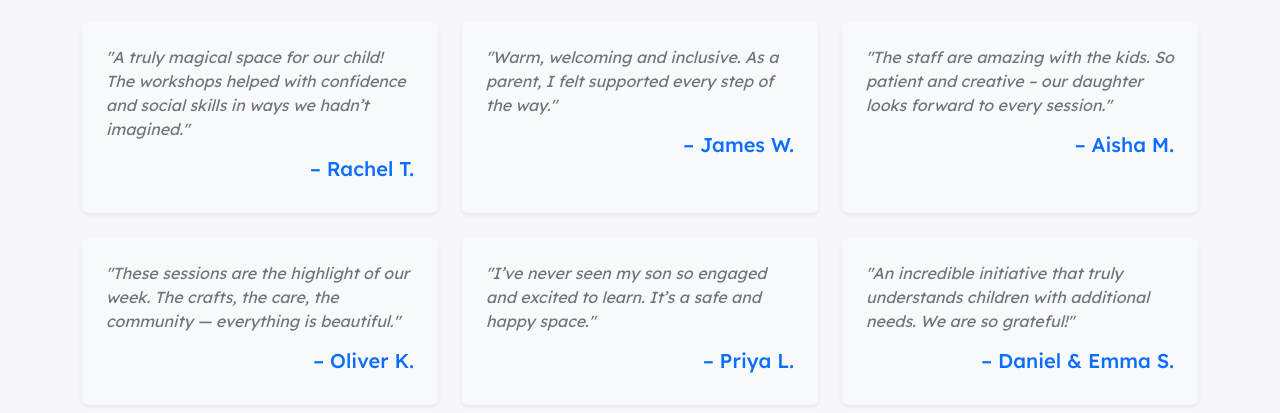
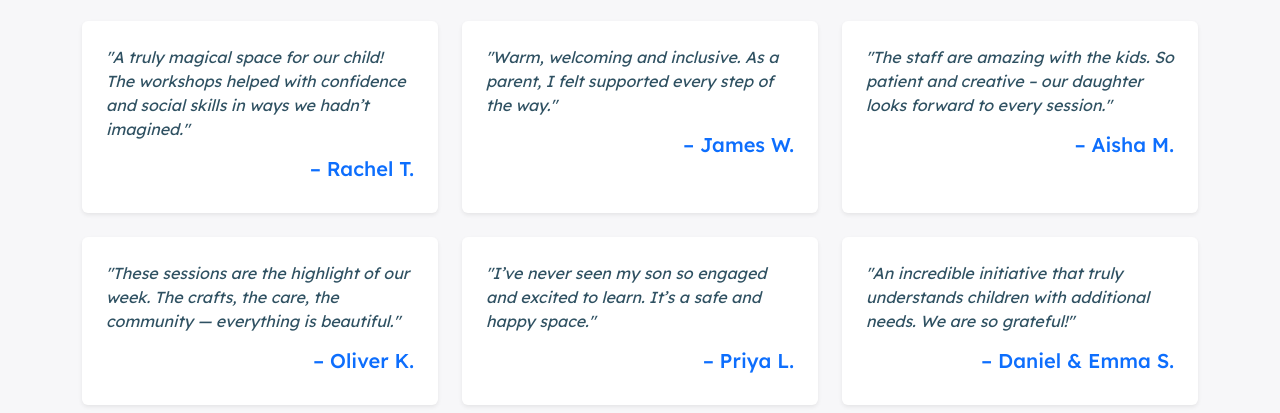
Before and after one commit to CtrlAltKismet/Sprout-and-Spark, a plain HTML site: page Reviews.html in a window 1280 px wide. Shown: the part 387-800 px from the top of the page. Drawn offline with nearby package versions, Linux system fonts and the light colour scheme.

Commit message:
Altered bootstrap colours on reviews page for better legibility after testing accessibilty with Lighthouse dev tools.

```diff
--- a/Reviews.html
+++ b/Reviews.html
@@ -43,44 +43,57 @@
     </div>
   </nav>
 
+  <!-- Reviews section with better colour contrasting for lighthouse accessibility-->
   <main>
     <section id="reviews" class="py-5">
       <div class="container">
         <h2 class="text-center mb-4">What Families Say</h2>
         <div class="row g-4 justify-content-center">
           <div class="col-md-6 col-lg-4">
-            <div class="p-4 bg-light rounded shadow-sm h-100">
-              <p class="text-secondary fst-italic">"A truly magical space for our child! The workshops helped with confidence and social skills in ways we hadn’t imagined."</p>
+            <div class="p-4 bg-white rounded shadow-sm h-100">
+              <p class="fst-italic" style="color: var(--primary-color);">
+                "A truly magical space for our child! The workshops helped with confidence and social skills in ways we hadn’t imagined."
+              </p>
               <h5 class="text-end text-primary mt-3">– Rachel T.</h5>
             </div>
           </div>
           <div class="col-md-6 col-lg-4">
-            <div class="p-4 bg-light rounded shadow-sm h-100">
-              <p class="text-secondary fst-italic">"Warm, welcoming and inclusive. As a parent, I felt supported every step of the way."</p>
+            <div class="p-4 bg-white rounded shadow-sm h-100">
+              <p class="fst-italic" style="color: var(--primary-color);">
+                "Warm, welcoming and inclusive. As a parent, I felt supported every step of the way."
+              </p>
               <h5 class="text-end text-primary mt-3">– James W.</h5>
             </div>
           </div>
           <div class="col-md-6 col-lg-4">
-            <div class="p-4 bg-light rounded shadow-sm h-100">
-              <p class="text-secondary fst-italic">"The staff are amazing with the kids. So patient and creative – our daughter looks forward to every session."</p>
+            <div class="p-4 bg-white rounded shadow-sm h-100">
+              <p class="fst-italic" style="color: var(--primary-color);">
+                "The staff are amazing with the kids. So patient and creative – our daughter looks forward to every session."
+              </p>
               <h5 class="text-end text-primary mt-3">– Aisha M.</h5>
             </div>
           </div>
           <div class="col-md-6 col-lg-4">
-            <div class="p-4 bg-light rounded shadow-sm h-100">
-              <p class="text-secondary fst-italic">"These sessions are the highlight of our week. The crafts, the care, the community — everything is beautiful."</p>
+            <div class="p-4 bg-white rounded shadow-sm h-100">
+              <p class="fst-italic" style="color: var(--primary-color);">
+                "These sessions are the highlight of our week. The crafts, the care, the community — everything is beautiful."
+              </p>
               <h5 class="text-end text-primary mt-3">– Oliver K.</h5>
             </div>
           </div>
           <div class="col-md-6 col-lg-4">
-            <div class="p-4 bg-light rounded shadow-sm h-100">
-              <p class="text-secondary fst-italic">"I’ve never seen my son so engaged and excited to learn. It’s a safe and happy space."</p>
+            <div class="p-4 bg-white rounded shadow-sm h-100">
+              <p class="fst-italic" style="color: var(--primary-color);">
+                "I’ve never seen my son so engaged and excited to learn. It’s a safe and happy space."
+              </p>
               <h5 class="text-end text-primary mt-3">– Priya L.</h5>
             </div>
           </div>
           <div class="col-md-6 col-lg-4">
-            <div class="p-4 bg-light rounded shadow-sm h-100">
-              <p class="text-secondary fst-italic">"An incredible initiative that truly understands children with additional needs. We are so grateful!"</p>
+            <div class="p-4 bg-white rounded shadow-sm h-100">
+              <p class="fst-italic" style="color: var(--primary-color);">
+                "An incredible initiative that truly understands children with additional needs. We are so grateful!"
+              </p>
               <h5 class="text-end text-primary mt-3">– Daniel & Emma S.</h5>
             </div>
           </div>
@@ -88,7 +101,9 @@
 
         <!-- Call to Action -->
         <div class="text-center mt-5">
-          <p class="text-secondary fs-5 mb-3">Have a story to share? We'd love to hear how Sprout & Spark has helped your family.</p>
+          <p class="fs-5 mb-3" style="color: var(--primary-color);">
+            Have a story to share? We'd love to hear how Sprout & Spark has helped your family.
+          </p>
           <a href="support.html#contact-form-selection" class="custom-btn btn btn-lg">Leave a Review</a>
         </div>
       </div>
```
